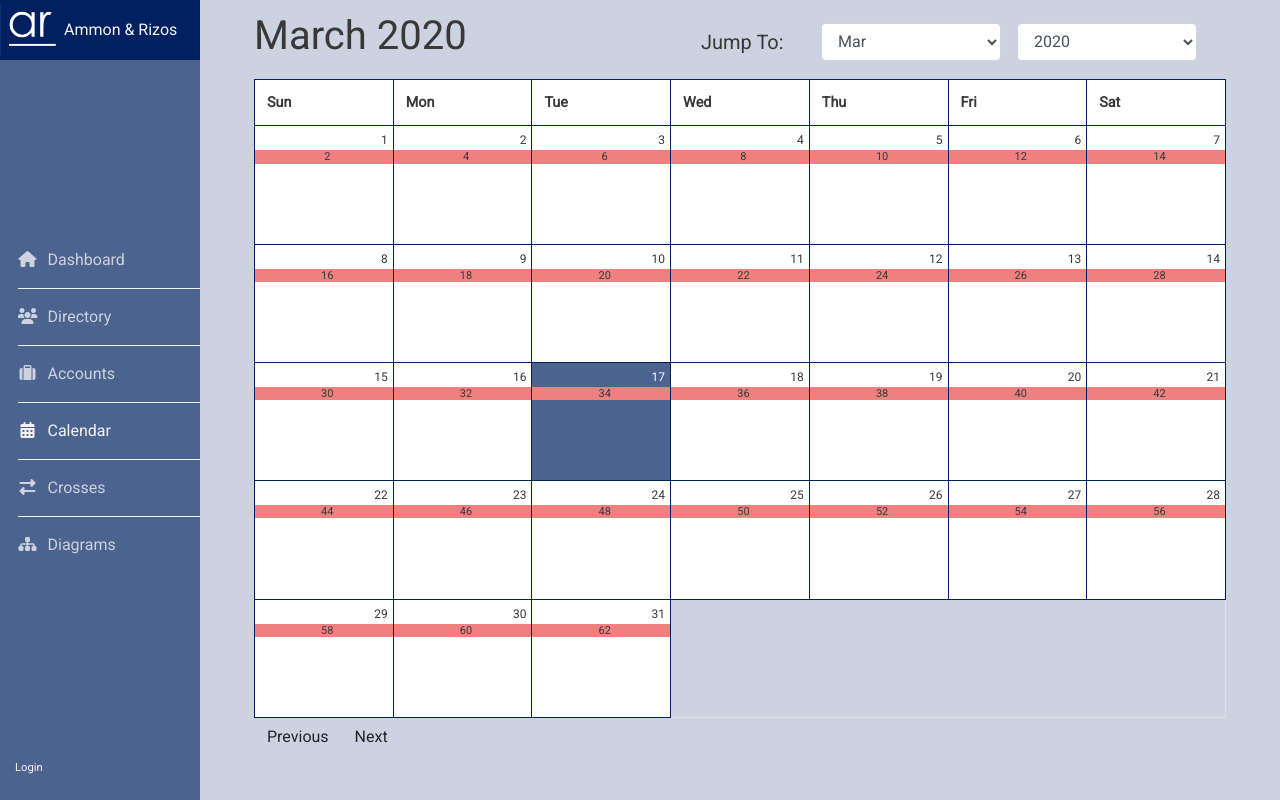
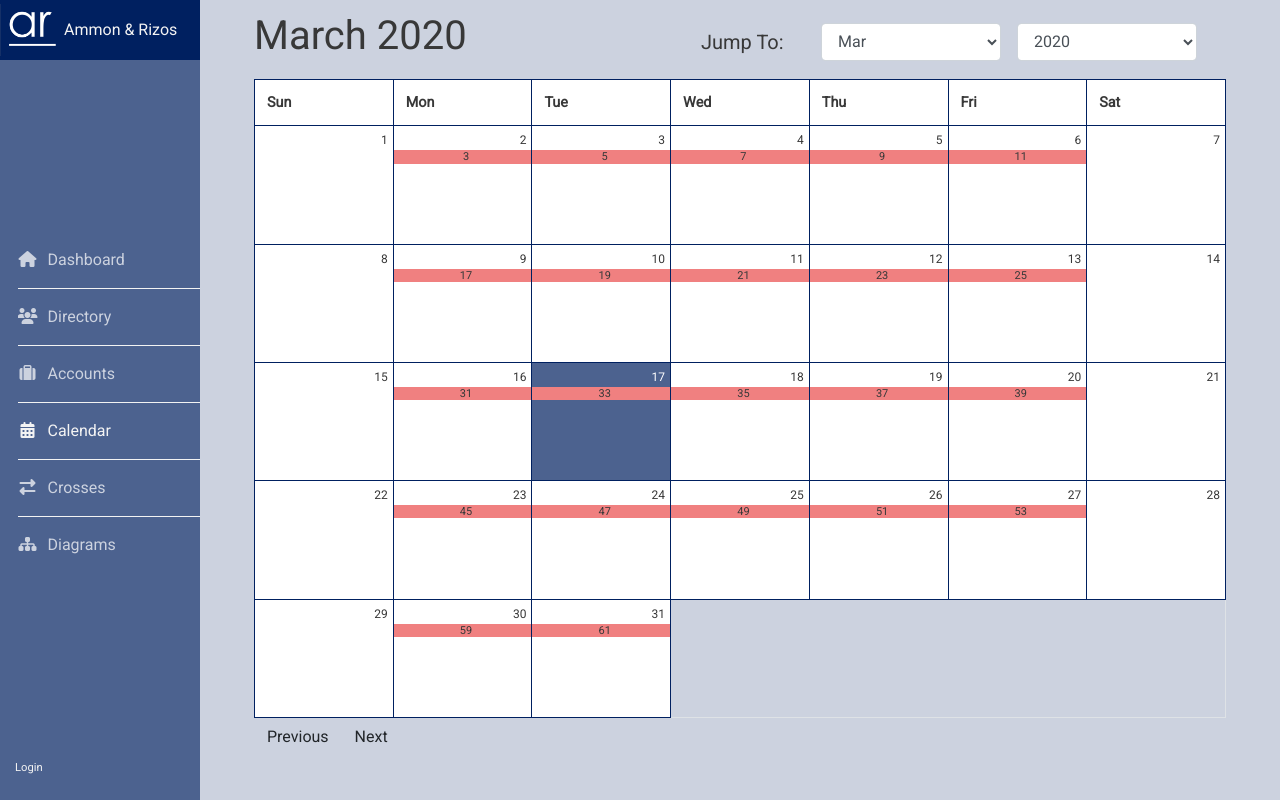
Before and after one commit to mdAmmon/AmmonRizosSite, a React (Create React App) app: page /calendar in a window 1280 px wide. Built offline with nearby package versions, Linux system fonts and the light colour scheme.

Commit message:
Initial design analysis to show events on calendar

```diff
--- a/src/components/CalendarBody.js
+++ b/src/components/CalendarBody.js
@@ -13,6 +13,18 @@ function pad(s, size) {
 
 
 class CalendarBody extends Component {
+    state = {
+        events: [],
+    }
+
+    componentDidMount(){
+
+    }
+
+    printEvent = (day) =>{
+        return <h6>{day*2-1}</h6>
+    }
+
     render() {
         let rowArr = [];
         let cells = [];
@@ -38,14 +50,12 @@ class CalendarBody extends Component {
                         && this.props.month === this.props.today.getMonth()) {
                         classList += "today ";
                     }
-                    if (j === 0 || j === 6) {
-                        classList += "weekend";
-                    }
-
+                    innerContent = (j === 0 || j === 6) ? "": this.printEvent(day);
                     innerContent = (<>
                         <p>{day}</p>
-                        <h6>{day*2}</h6>
+                        {innerContent}
                     </>);
+
                     idV = this.props.year + "-" + pad("" + parseInt(this.props.month + 1), 2) + "-" + pad("" + parseInt(day), 2);
                     day++;
                 }
```
